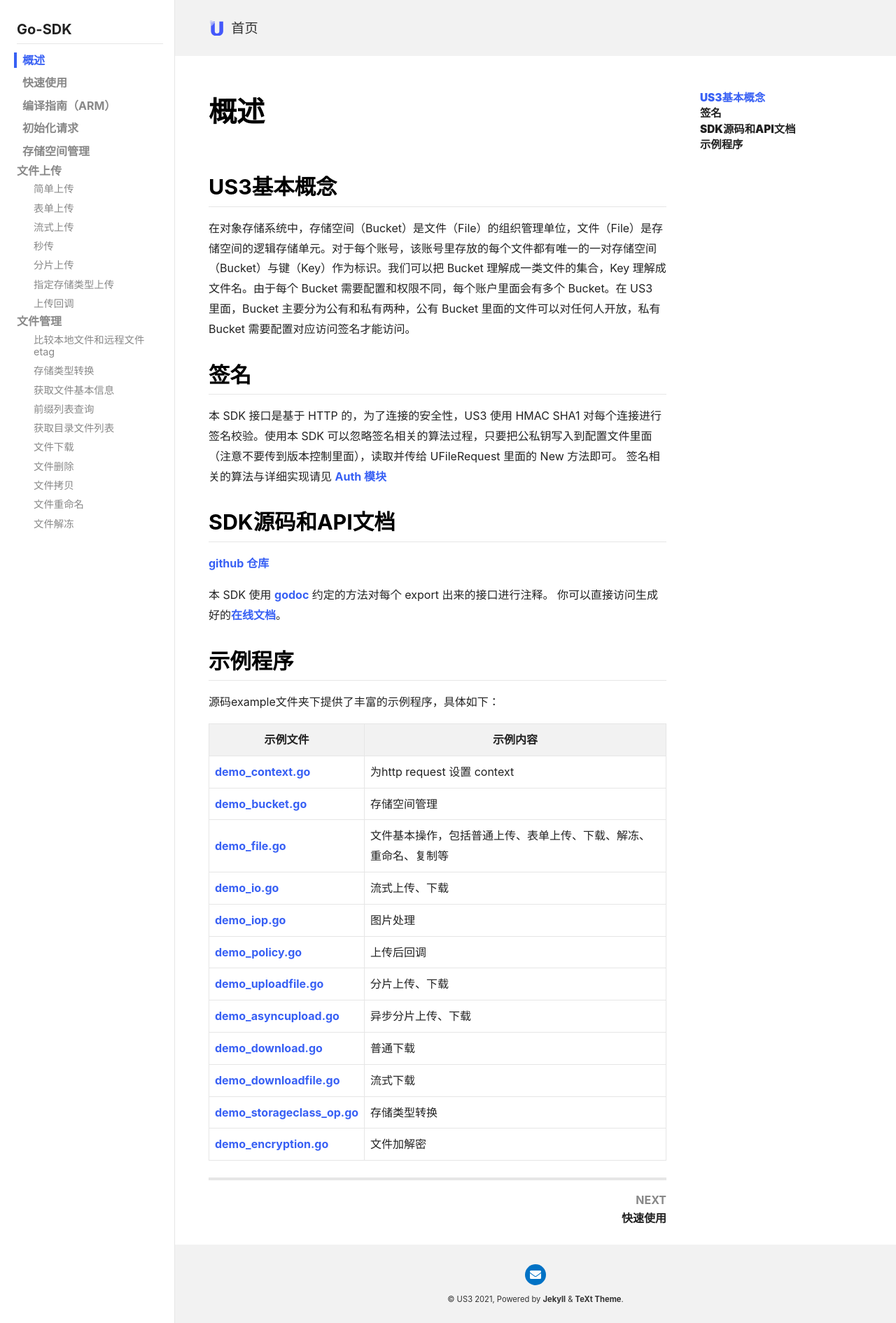
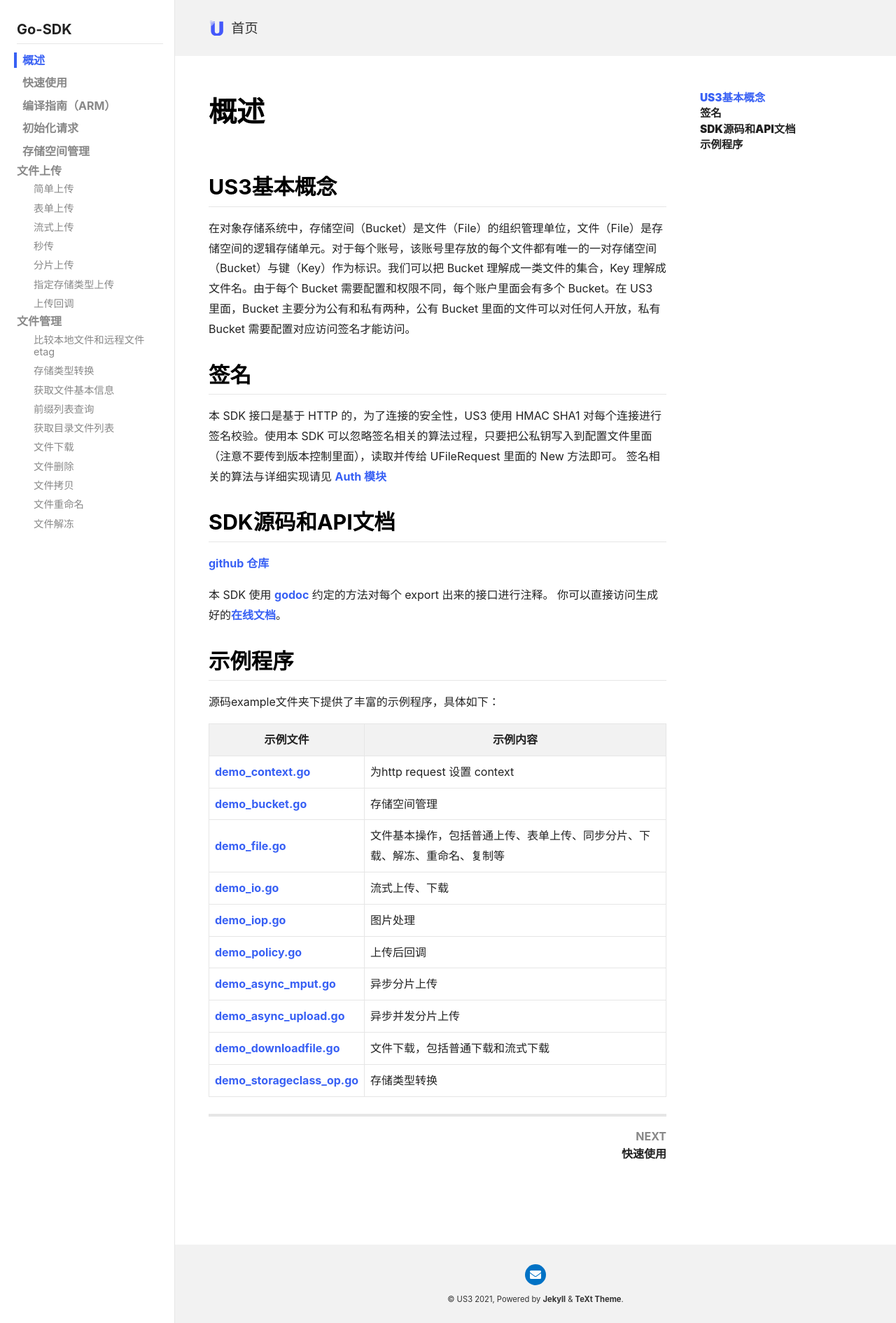
Before and after one commit to ucloud-us3/ucloud-us3.github.io, a Jekyll site: the page built from collections/_go-sdk/概述.md, in a window 1280 px wide. Shown: the whole page at 70% size. Built offline with Jekyll 4.4.1, drawn with Linux system fonts in a browser that asks for light colours; nearby versions of some CDN libraries; comment, search, counter and statistics services are not loaded.

Commit message:
修改go-sdk概述的link地址

```diff
--- a/collections/_go-sdk/概述.md
+++ b/collections/_go-sdk/概述.md
@@ -26,13 +26,11 @@
 | ------------------------------------------------------------ | ------------------------------------------------------------ |
 | [demo_context.go](https://github.com/ufilesdk-dev/ufile-gosdk/blob/master/example/demo_context.go) | 为http request 设置 context |
 | [demo_bucket.go](https://github.com/ufilesdk-dev/ufile-gosdk/blob/master/example/demo_bucket.go) | 存储空间管理 |
-| [demo_file.go](https://github.com/ufilesdk-dev/ufile-gosdk/blob/master/example/demo_file.go) | 文件基本操作，包括普通上传、表单上传、下载、解冻、重命名、复制等 |
+| [demo_file.go](https://github.com/ufilesdk-dev/ufile-gosdk/blob/master/example/demo_file.go) | 文件基本操作，包括普通上传、表单上传、同步分片、下载、解冻、重命名、复制等 |
 | [demo_io.go](https://github.com/ufilesdk-dev/ufile-gosdk/blob/master/example/demo_io.go) | 流式上传、下载 |
 | [demo_iop.go](https://github.com/ufilesdk-dev/ufile-gosdk/blob/master/example/demo_iop.go) | 图片处理 |
 | [demo_policy.go](https://github.com/ufilesdk-dev/ufile-gosdk/blob/master/example/demo_policy.go) | 上传后回调 |
-| [demo_uploadfile.go](https://github.com/ufilesdk-dev/ufile-gosdk/blob/master/example/demo_uploadfile.go) | 分片上传、下载 |
-| [demo_asyncupload.go](https://github.com/ufilesdk-dev/ufile-gosdk/blob/master/example/demo_asyncupload.go) | 异步分片上传、下载 |
-| [demo_download.go](https://github.com/ufilesdk-dev/ufile-gosdk/blob/master/example/demo_download.go) | 普通下载 |
-| [demo_downloadfile.go](https://github.com/ufilesdk-dev/ufile-gosdk/blob/master/example/demo_downloadfile.go) | 流式下载 |
+| [demo_async_mput.go](https://github.com/ufilesdk-dev/ufile-gosdk/blob/master/example/demo_async_mput.go) | 异步分片上传 |
+| [demo_async_upload.go](https://github.com/ufilesdk-dev/ufile-gosdk/blob/master/example/demo_async_upload.go) | 异步并发分片上传 |
+| [demo_downloadfile.go](https://github.com/ufilesdk-dev/ufile-gosdk/blob/master/example/demo_downloadfile.go) | 文件下载，包括普通下载和流式下载 |
 | [demo_storageclass_op.go](https://github.com/ufilesdk-dev/ufile-gosdk/blob/master/example/demo_storegeclass_op.go) | 存储类型转换 |
-| [demo_encryption.go](https://github.com/ufilesdk-dev/ufile-gosdk/blob/master/example/demo_encryption.go) | 文件加解密 |
```
